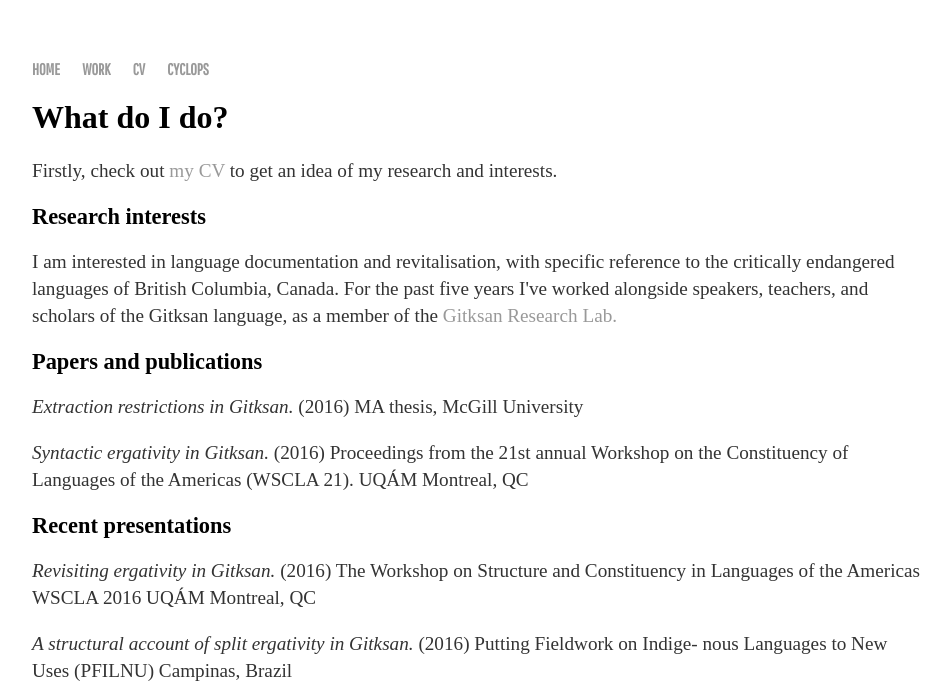
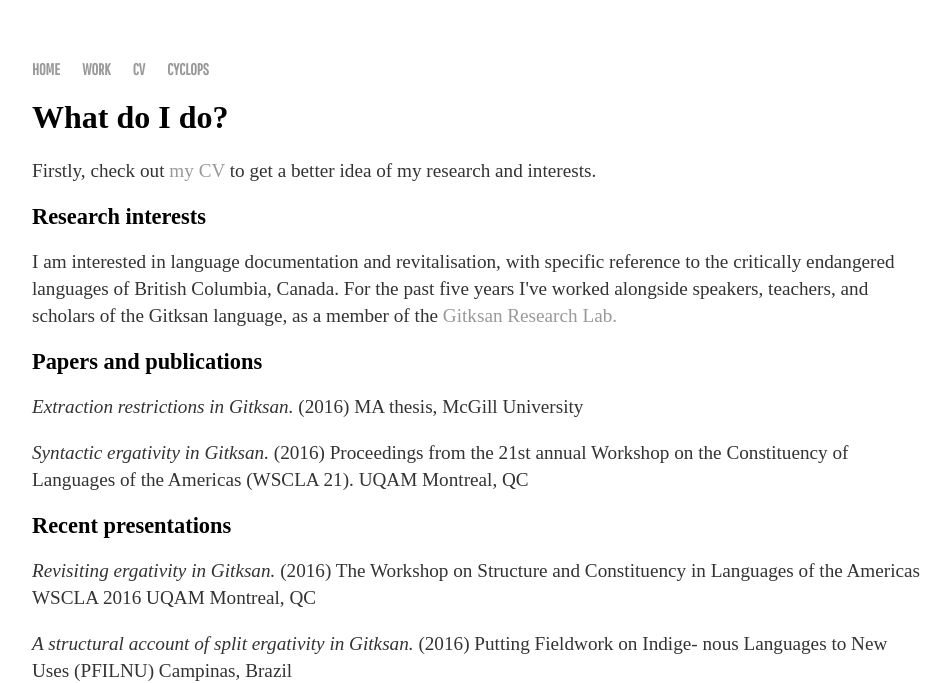
Before and after one commit to colinbr/OLD-colinbr.github.io, a Jekyll site: the page built from research/index.html, in a window 1280 px wide. Shown: the top 683 px of the page, without its empty margins (160-1111 px from the left). Built offline with Jekyll 4.4.1, drawn with Linux system fonts in a browser that asks for light colours; some web fonts are replaced.

Commit message:
Update index.html

```diff
--- a/research/index.html
+++ b/research/index.html
@@ -4,7 +4,7 @@ title: Colin Brown
 ---
 <div class="blurb">
 	<h1>What do I do?</h1>
-	<p>Firstly, check out <a href="http://nbviewer.jupyter.org/github/colinbr/colinbr.github.io/blob/master/cv/ColinBrownCV.pdf">my CV</a> to get an idea of my research and interests.</p>
+	<p>Firstly, check out <a href="http://nbviewer.jupyter.org/github/colinbr/colinbr.github.io/blob/master/cv/ColinBrownCV.pdf">my CV</a> to get a better idea of my research and interests.</p>
 	<h2>Research interests</h2>
 	<p>I am interested in language documentation and revitalisation,
 	with specific reference to the critically endangered languages of British Columbia, Canada.
@@ -13,10 +13,10 @@ title: Colin Brown
 	<h2>Papers and publications</h2>
 	<p><em>Extraction restrictions in Gitksan.</em> (2016) MA thesis, McGill University</p>
 	<p><em>Syntactic ergativity in Gitksan.</em> (2016) Proceedings from the 21st annual Workshop on the
-Constituency of Languages of the Americas (WSCLA 21). UQÁM Montreal, QC</p>
+Constituency of Languages of the Americas (WSCLA 21). UQAM Montreal, QC</p>
 	<h2>Recent presentations</h2>
 	<p><em>Revisiting ergativity in Gitksan.</em> (2016) The Workshop on Structure and Constituency in
-Languages of the Americas WSCLA 2016 UQÁM Montreal, QC</p>
+Languages of the Americas WSCLA 2016 UQAM Montreal, QC</p>
 	<p><em>A structural account of split ergativity in Gitksan.</em> (2016) Putting Fieldwork on Indige-
 nous Languages to New Uses (PFILNU) Campinas, Brazil</p>
 	<p><em>Absolutive in Tsimshianic.</em> (2016) The Society for the Study of the Indigenous Languages
```
